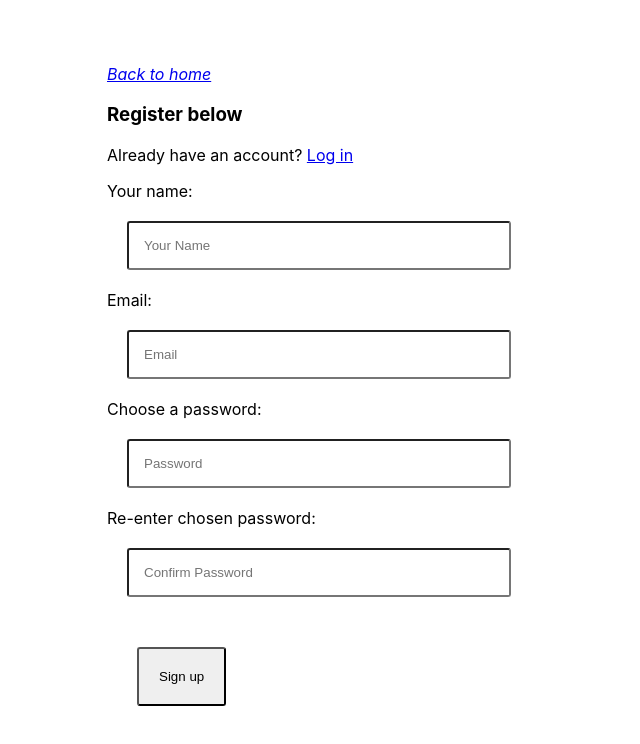
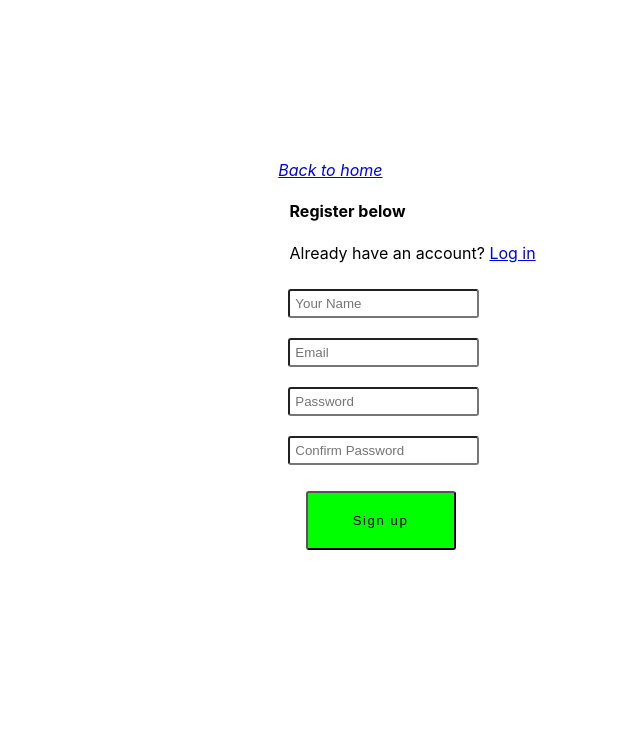
Before and after one commit to abidurr/issue-tracker, a React (Create React App) app in the folder client/: page /register in a window 1280 px wide. Shown: the top 744 px of the page, without its empty margins (233-873 px from the left). Built offline with nearby package versions, Linux system fonts and the light colour scheme.

Commit message:
Revert "Saving with really bad styling. Might revert back"
This reverts commit 9a8a40089ee5afe8b6ec7350fa9d907978a38af0.

```diff
--- a/client/src/components/auth/Login.js
+++ b/client/src/components/auth/Login.js
@@ -11,7 +11,7 @@ class Login extends Component {
     this.state = {
       email: "",
       password: "",
-      errors: {},
+      errors: {}
     };
   }
 
@@ -29,21 +29,21 @@ class Login extends Component {
 
     if (nextProps.errors) {
       this.setState({
-        errors: nextProps.errors,
+        errors: nextProps.errors
       });
     }
   }
 
-  onChange = (e) => {
+  onChange = e => {
     this.setState({ [e.target.id]: e.target.value });
   };
 
-  onSubmit = (e) => {
+  onSubmit = e => {
     e.preventDefault();
 
     const userData = {
       email: this.state.email,
-      password: this.state.password,
+      password: this.state.password
     };
 
     this.props.loginUser(userData); // since we handle the redirect within our component, we don't need to pass in this.props.history as a parameter
@@ -54,61 +54,68 @@ class Login extends Component {
 
     return (
       <div className="container">
-        <div className="row">
+        <div style={{ marginTop: "10rem" }} className="row">
           <div className="col s8 offset-s2">
             <Link to="/" className="btn-flat waves-effect">
               <i>Back to home</i>
             </Link>
             <p>{"   "}</p>
-            <div className="col s12">
-              <h3>
-                Login below
-              </h3>
+            <div className="col s12" style={{ paddingLeft: "11.250px" }}>
+              <h4>
+                <b>Login</b> below
+              </h4>
               <p className="grey-text text-darken-1">
                 Don't have an account? <Link to="/register">Register</Link>
               </p>
             </div>
             <form noValidate onSubmit={this.onSubmit}>
               <div className="input-field col s12">
-                <label htmlFor="email">Email:</label>
-                {"   "}
-                <span className="red-text">
-                  {errors.email}
-                  {errors.emailnotfound}
-                </span>
-                <br />
                 <input
-                  placeholder="Email"
+                  style={{margin:"10px", padding: "5px", borderRadius: "3px"}}
+                  placeholder="E-mail"
                   onChange={this.onChange}
                   value={this.state.email}
                   error={errors.email}
                   id="email"
                   type="email"
-                  className="home-input-box"
+                  className={classnames("", {
+                    invalid: errors.email || errors.emailnotfound
+                  })}
                 />
-                <br />
+                <label htmlFor="email"></label>
+                <span className="red-text">
+                  {errors.email}
+                  {errors.emailnotfound}
+                </span>
               </div>
               <div className="input-field col s12">
-                <label htmlFor="password">Password:</label>
-                {"   "}
-                <span className="red-text">
-                  {errors.password}
-                  {errors.passwordincorrect}
-                </span>
-                <br />
                 <input
+                  style={{margin:"10px", padding: "5px", borderRadius: "3px"}}
                   placeholder="Password"
                   onChange={this.onChange}
                   value={this.state.password}
                   error={errors.password}
                   id="password"
                   type="password"
-                  className="home-input-box"
+                  className={classnames("", {
+                    invalid: errors.password || errors.passwordincorrect
+                  })}
                 />
-                <br />
+                <label htmlFor="password"></label>
+                <span className="red-text">
+                  {errors.password}
+                  {errors.passwordincorrect}
+                </span>
               </div>
-              <div className="col s12">
+              <div className="col s12" style={{ paddingLeft: "11.250px" }}>
                 <button
+                  style={{
+                    backgroundColor: "lime",
+                    width: "150px",
+                    borderRadius: "3px",
+                    letterSpacing: "1.5px",
+                    margin: "1rem"
+                  }}
                   type="submit"
                   className="btn btn-large waves-effect waves-light hoverable lightgreen accent-5"
                 >
@@ -126,12 +133,12 @@ class Login extends Component {
 Login.propTypes = {
   loginUser: PropTypes.func.isRequired,
   auth: PropTypes.object.isRequired,
-  errors: PropTypes.object.isRequired,
+  errors: PropTypes.object.isRequired
 };
 
-const mapStateToProps = (state) => ({
+const mapStateToProps = state => ({
   auth: state.auth,
-  errors: state.errors,
+  errors: state.errors
 });
 
 export default connect(mapStateToProps, { loginUser })(Login);
--- a/client/src/components/auth/Register.js
+++ b/client/src/components/auth/Register.js
@@ -13,7 +13,7 @@ class Register extends Component {
       email: "",
       password: "",
       password2: "",
-      errors: {},
+      errors: {}
     };
   }
 
@@ -27,22 +27,22 @@ class Register extends Component {
   componentWillReceiveProps(nextProps) {
     if (nextProps.errors) {
       this.setState({
-        errors: nextProps.errors,
+        errors: nextProps.errors
       });
     }
   }
 
-  onChange = (e) => {
+  onChange = e => {
     this.setState({ [e.target.id]: e.target.value });
   };
 
-  onSubmit = (e) => {
+  onSubmit = e => {
     e.preventDefault();
     const newUser = {
       name: this.state.name,
       email: this.state.email,
       password: this.state.password,
-      password2: this.state.password2,
+      password2: this.state.password2
     };
 
     this.props.registerUser(newUser, this.props.history);
@@ -52,85 +52,99 @@ class Register extends Component {
     const { errors } = this.state;
 
     return (
-      <div className="container">
+      <div className="container" style={{ marginTop: "10rem" }}>
         <div className="row">
           <div className="col s8 offset-s2">
             <Link to="/" className="btn-flat waves-effect">
               <i> Back to home </i>
             </Link>
             <p>{"   "}</p>
-            <div className="col s12">
-              <h3>Register below</h3>
+            <div className="col s12" style={{ paddingLeft: "11.250px" }}>
+              <h4>
+                <b>Register</b> below
+              </h4>
               <p className="grey-text text-darken-1">
                 Already have an account? <Link to="/login">Log in</Link>
               </p>
             </div>
             <form noValidate onSubmit={this.onSubmit}>
+
               <div className="input-field col s12">
-                <label htmlFor="email">Your name:</label>
-                {"   "}
-                <span className="red-text">{errors.name}</span>
-                <br />
                 <input
-                  placeholder="Your Name"
+                style={{margin:"10px", padding: "5px", borderRadius: "3px"}}
+                placeholder="Your Name"
                   onChange={this.onChange}
                   value={this.state.name}
                   error={errors.name}
                   id="name"
                   type="text"
-                  className="home-input-box"
+                  className={classnames("", {
+                    invalid: errors.name
+                  })}
                 />
-                <br />
+
+                <span className="red-text">{errors.name}</span>
               </div>
               <div className="input-field col s12">
-                <label htmlFor="email">Email:</label>
-                {"   "}
-                <span className="red-text">{errors.email}</span>
-                <br />
+              <label htmlFor="email"></label>
                 <input
+                  style={{margin:"10px", padding: "5px", borderRadius: "3px"}}
                   placeholder="Email"
                   onChange={this.onChange}
                   value={this.state.email}
                   error={errors.email}
                   id="email"
                   type="email"
-                  className="home-input-box"
+                  className={classnames("", {
+                    invalid: errors.email
+                  })}
                 />
-                <br />
+
+                <span className="red-text">{errors.email}</span>
               </div>
               <div className="input-field col s12">
-                <label htmlFor="password">Choose a password:</label>
-                {"   "}
-                <span className="red-text">{errors.password}</span>
-                <br />
+              <label htmlFor="password"></label>
                 <input
+                  style={{margin:"10px", padding: "5px", borderRadius: "3px"}}
                   placeholder="Password"
                   onChange={this.onChange}
                   value={this.state.password}
                   error={errors.password}
                   id="password"
                   type="password"
-                  className="home-input-box"
+                  className={classnames("", {
+                    invalid: errors.password
+                  })}
                 />
-                <br />
+
+                <span className="red-text">{errors.password}</span>
               </div>
               <div className="input-field col s12">
-                <label htmlFor="password2">Re-enter chosen password:</label>
-                {"   "}
-                <span className="red-text">{errors.password2}</span>
+              <label htmlFor="password2"></label>
                 <input
+                  style={{margin:"10px", padding: "5px", borderRadius: "3px"}}
                   placeholder="Confirm Password"
                   onChange={this.onChange}
                   value={this.state.password2}
                   error={errors.password2}
                   id="password2"
                   type="password"
-                  className="home-input-box"
+                  className={classnames("", {
+                    invalid: errors.password2
+                  })}
                 />
-                <br />
+
+                <span className="red-text">{errors.password2}</span>
               </div>
-              <div className="col s12">
+              <div className="col s12" style={{ paddingLeft: "11.250px" }}>
                 <button
+                 style={{
+                  backgroundColor: "lime",
+                  width: "150px",
+                  borderRadius: "3px",
+                  letterSpacing: "1.5px",
+                  margin: "1rem"
+                }}
                   type="submit"
                   className="btn btn-large waves-effect waves-light hoverable lightgreen accent-5"
                 >
@@ -148,12 +162,12 @@ class Register extends Component {
 Register.propTypes = {
   registerUser: PropTypes.func.isRequired,
   auth: PropTypes.object.isRequired,
-  errors: PropTypes.object.isRequired,
+  errors: PropTypes.object.isRequired
 };
 
-const mapStateToProps = (state) => ({
+const mapStateToProps = state => ({
   auth: state.auth,
-  errors: state.errors,
+  errors: state.errors
 });
 
 export default connect(mapStateToProps, { registerUser })(withRouter(Register));
--- a/client/src/components/dashboard/Dashboard.js
+++ b/client/src/components/dashboard/Dashboard.js
@@ -19,7 +19,7 @@ class Dashboard extends Component {
     return (
 
         <Router>
-        <div className="containr">
+        <div className="container">
           <nav className="navbar navbar-expand-lg navbar-light bg-light">
             <Link to="/" className="navbar-brand">Issue Tracker</Link>
 
@@ -37,6 +37,7 @@ class Dashboard extends Component {
               </ul>
               <button
               style={{
+
                 borderRadius: "3px",
                 marginTop: "0"
               }}
--- a/client/src/components/layout/Landing.js
+++ b/client/src/components/layout/Landing.js
@@ -4,7 +4,7 @@ import { Link } from "react-router-dom";
 class Landing extends Component {
   render() {
     return (
-      <div className="container valign-wrapper">
+      <div style={{ paddingTop: "10%"}} className="container valign-wrapper">
         <div className="row">
           <div className="col s12 center-align">
             <h4>
@@ -15,12 +15,36 @@ class Landing extends Component {
               This is an issue tracking app created with the MERN stack
             </p>
             <br />
-
-            To continue,
-              <Link to="/register"> Register </Link>
-            or
-              <Link to="/login" > Log In </Link>
-
+            <div className="col s6">
+              <Link
+                to="/register"
+                style={{
+                  backgroundColor: "lime",
+                  width: "150px",
+                  borderRadius: "3px",
+                  letterSpacing: "1.5px",
+                  marginTop: "1rem"
+                }}
+                className="btn btn-large waves-effect waves-light hoverable green accent-5"
+              >
+                Register
+              </Link>
+            </div>
+            <div className="col s6">
+              <Link
+                to="/login"
+                style={{
+                  backgroundColor: "lime",
+                  width: "150px",
+                  borderRadius: "3px",
+                  letterSpacing: "1.5px",
+                  marginTop: "1rem"
+                }}
+                className="btn btn-large waves-effect waves-light hoverable lightgreen accent-5"
+              >
+                Log In
+              </Link>
+            </div>
           </div>
         </div>
       </div>
--- a/client/src/index.css
+++ b/client/src/index.css
@@ -1,51 +1,22 @@
-html,
 body {
   margin: 0;
-  font-family: -apple-system, BlinkMacSystemFont, "Segoe UI", "Roboto", "Oxygen",
-    "Ubuntu", "Cantarell", "Fira Sans", "Droid Sans", "Helvetica Neue",
+  font-family: -apple-system, BlinkMacSystemFont, 'Segoe UI', 'Roboto', 'Oxygen',
+    'Ubuntu', 'Cantarell', 'Fira Sans', 'Droid Sans', 'Helvetica Neue',
     sans-serif;
   -webkit-font-smoothing: antialiased;
   -moz-osx-font-smoothing: grayscale;
   display: flex;
   justify-content: center;
   align-items: center;
-  height: 100%;
 }
 
-.btn {
+button {
   padding: 20px;
   margin: 30px;
-  border-radius: 3px;
-}
-
-.container {
-  width: 600px;
-  height: 700px;
-  display: flex;
-  align-items: center;
-  justify-content: center;
-  padding: 20px;
-}
-
-
-
-.red-text {
-  color: red;
-}
-
-.input-field {
-  justify-content: center;
-}
-
-.home-input-box {
-  border-radius: 3px;
-  width: 350px;
-  padding: 15px;
-  margin: 20px;
 }
 
 code {
-  font-family: source-code-pro, Menlo, Monaco, Consolas, "Courier New",
+  font-family: source-code-pro, Menlo, Monaco, Consolas, 'Courier New',
     monospace;
 }
 
```
